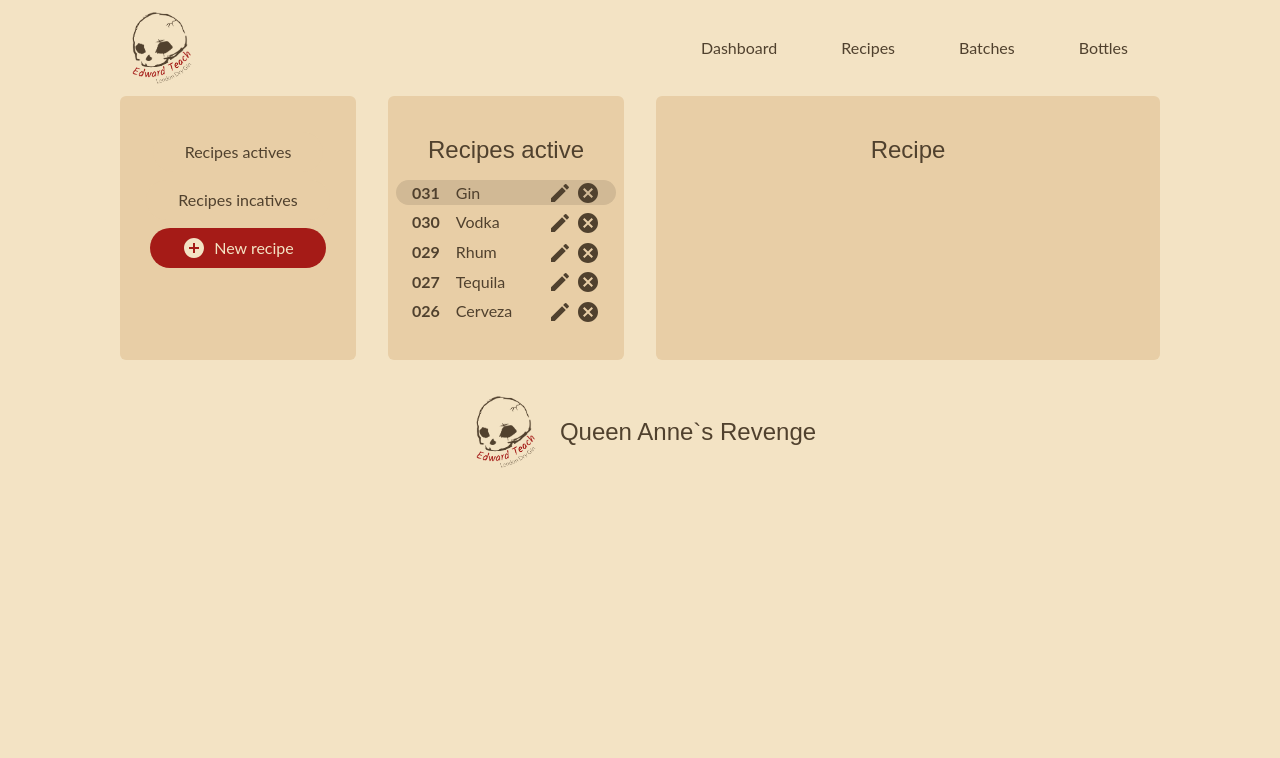
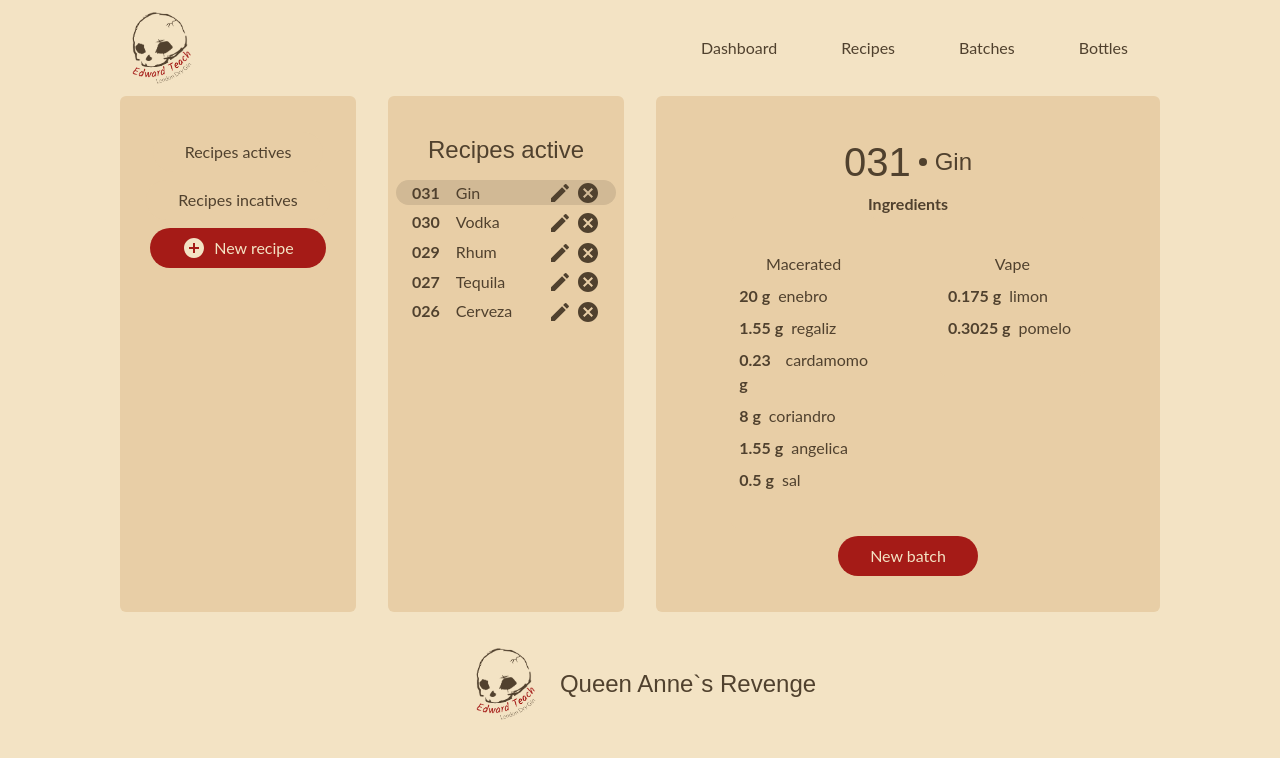
Before and after one commit to CesarZeballos/QueenAnnesRevenge-Front, a Next.js app in the folder front/: page /recipes in a window 1280 px wide. Shown: the top 758 px of the page. Built offline with nearby package versions, Linux system fonts and the light colour scheme.

Commit message:
creacion de la card de recipes
pasa algo raro que se setea en bucle el array de botanicos. revisar

```diff
--- a/front/src/app/recipes/page.tsx
+++ b/front/src/app/recipes/page.tsx
@@ -3,28 +3,97 @@ import ButtonIcon from "@/components/buttonIcon";
 import DashboardContainer from "@/components/dashboardContainer";
 import ItemContainer from "@/components/itemContainer";
 import {RecipeCardList} from "@/components/recipeCardList";
+import { RecipeInfo } from "@/components/recipeInfo";
 import { IRecipe, RecipeState } from "@/interfaces/interfacesRecipes";
 import { AddCircle } from "@mui/icons-material";
+import Link from "next/link";
 import { useEffect, useState } from "react";
 
 const recipesArray: IRecipe[] = [
-    {id: 1, name: "031", nickname: "Gin", abvGin: 4.5, abvMacerated: 4.5, time: 30, state: RecipeState.active, macerated: [], vape: []},
-    {id: 2, name: "030", nickname: "Vodka", abvGin: 4.5, abvMacerated: 4.5, time: 30, state: RecipeState.active, macerated: [], vape: []},
-    {id: 3, name: "029", nickname: "Rhum", abvGin: 4.5, abvMacerated: 4.5, time: 30, state: RecipeState.active, macerated: [], vape: []},
-    {id: 4, name: "028", nickname: "Whisky", abvGin: 4.5, abvMacerated: 4.5, time: 30, state: RecipeState.disabled, macerated: [], vape: []},
-    {id: 5, name: "027", nickname: "Tequila", abvGin: 4.5, abvMacerated: 4.5, time: 30, state: RecipeState.active, macerated: [], vape: []},
-    {id: 6, name: "026", nickname: "Cerveza", abvGin: 4.5, abvMacerated: 4.5, time: 30, state: RecipeState.active, macerated: [], vape: []},
-    {id: 7, name: "025", nickname: "Licor", abvGin: 4.5, abvMacerated: 4.5, time: 30, state: RecipeState.disabled, macerated: [], vape: []},
-    {id: 8, name: "024", nickname: "Vino", abvGin: 4.5, abvMacerated: 4.5, time: 30, state: RecipeState.disabled, macerated: [], vape: []},
-    {id: 9, name: "023", nickname: "Cerveza", abvGin: 4.5, abvMacerated: 4.5, time: 30, state: RecipeState.disabled, macerated: [], vape: []},
-    {id: 10, name: "022", nickname: "Cerveza", abvGin: 4.5, abvMacerated: 4.5, time: 30, state: RecipeState.disabled, macerated: [], vape: []},
-    {id: 11, name: "021", nickname: "Cerveza", abvGin: 4.5, abvMacerated: 4.5, time: 30, state: RecipeState.disabled, macerated: [], vape: []},
+    {id: 1, name: "031", nickname: "Gin", abvGin: 4.5, abvMacerated: 4.5, time: 30, state: RecipeState.active, macerated: [{name: "enebro", size: 20},
+        {name: "regaliz", size: 1.55},
+        {name: "cardamomo", size: 0.23},
+        {name: "coriandro", size: 8},
+        {name: "angelica", size: 1.55},
+        {name: "sal", size: 0.5}], vape: [{name: "limon", size: 0.175},
+            {name: "pomelo", size: 0.3025}]},
+    {id: 2, name: "030", nickname: "Vodka", abvGin: 4.5, abvMacerated: 4.5, time: 30, state: RecipeState.active, macerated: [{name: "enebro", size: 20},
+        {name: "regaliz", size: 1.55},
+        {name: "cardamomo", size: 0.23},
+        {name: "coriandro", size: 8},
+        {name: "angelica", size: 1.55},
+        {name: "sal", size: 0.5}], vape: [{name: "limon", size: 0.175},
+            {name: "pomelo", size: 0.3025}]},
+    {id: 3, name: "029", nickname: "Rhum", abvGin: 4.5, abvMacerated: 4.5, time: 30, state: RecipeState.active, macerated: [{name: "enebro", size: 20},
+        {name: "regaliz", size: 1.55},
+        {name: "cardamomo", size: 0.23},
+        {name: "coriandro", size: 8},
+        {name: "angelica", size: 1.55},
+        {name: "sal", size: 0.5}], vape: [{name: "limon", size: 0.175},
+            {name: "pomelo", size: 0.3025}]},
+    {id: 4, name: "028", nickname: "Whisky", abvGin: 4.5, abvMacerated: 4.5, time: 30, state: RecipeState.disabled, macerated: [{name: "enebro", size: 20},
+        {name: "regaliz", size: 1.55},
+        {name: "cardamomo", size: 0.23},
+        {name: "coriandro", size: 8},
+        {name: "angelica", size: 1.55},
+        {name: "sal", size: 0.5}], vape: [{name: "limon", size: 0.175},
+            {name: "pomelo", size: 0.3025}]},
+    {id: 5, name: "027", nickname: "Tequila", abvGin: 4.5, abvMacerated: 4.5, time: 30, state: RecipeState.active, macerated: [{name: "enebro", size: 20},
+        {name: "regaliz", size: 1.55},
+        {name: "cardamomo", size: 0.23},
+        {name: "coriandro", size: 8},
+        {name: "angelica", size: 1.55},
+        {name: "sal", size: 0.5}], vape: [{name: "limon", size: 0.175},
+            {name: "pomelo", size: 0.3025}]},
+    {id: 6, name: "026", nickname: "Cerveza", abvGin: 4.5, abvMacerated: 4.5, time: 30, state: RecipeState.active, macerated: [{name: "enebro", size: 20},
+        {name: "regaliz", size: 1.55},
+        {name: "cardamomo", size: 0.23},
+        {name: "coriandro", size: 8},
+        {name: "angelica", size: 1.55},
+        {name: "sal", size: 0.5}], vape: [{name: "limon", size: 0.175},
+            {name: "pomelo", size: 0.3025}]},
+    {id: 7, name: "025", nickname: "Licor", abvGin: 4.5, abvMacerated: 4.5, time: 30, state: RecipeState.disabled, macerated: [{name: "enebro", size: 20},
+        {name: "regaliz", size: 1.55},
+        {name: "cardamomo", size: 0.23},
+        {name: "coriandro", size: 8},
+        {name: "angelica", size: 1.55},
+        {name: "sal", size: 0.5}], vape: [{name: "limon", size: 0.175},
+            {name: "pomelo", size: 0.3025}]},
+    {id: 8, name: "024", nickname: "Vino", abvGin: 4.5, abvMacerated: 4.5, time: 30, state: RecipeState.disabled, macerated: [{name: "enebro", size: 20},
+        {name: "regaliz", size: 1.55},
+        {name: "cardamomo", size: 0.23},
+        {name: "coriandro", size: 8},
+        {name: "angelica", size: 1.55},
+        {name: "sal", size: 0.5}], vape: [{name: "limon", size: 0.175},
+            {name: "pomelo", size: 0.3025}]},
+    {id: 9, name: "023", nickname: "Cerveza", abvGin: 4.5, abvMacerated: 4.5, time: 30, state: RecipeState.disabled, macerated: [{name: "enebro", size: 20},
+        {name: "regaliz", size: 1.55},
+        {name: "cardamomo", size: 0.23},
+        {name: "coriandro", size: 8},
+        {name: "angelica", size: 1.55},
+        {name: "sal", size: 0.5}], vape: [{name: "limon", size: 0.175},
+            {name: "pomelo", size: 0.3025}]},
+    {id: 10, name: "022", nickname: "Cerveza", abvGin: 4.5, abvMacerated: 4.5, time: 30, state: RecipeState.disabled, macerated: [{name: "enebro", size: 20},
+        {name: "regaliz", size: 1.55},
+        {name: "cardamomo", size: 0.23},
+        {name: "coriandro", size: 8},
+        {name: "angelica", size: 1.55},
+        {name: "sal", size: 0.5}], vape: [{name: "limon", size: 0.175},
+            {name: "pomelo", size: 0.3025}]},
+    {id: 11, name: "021", nickname: "Cerveza", abvGin: 4.5, abvMacerated: 4.5, time: 30, state: RecipeState.disabled, macerated: [{name: "enebro", size: 20},
+        {name: "regaliz", size: 1.55},
+        {name: "cardamomo", size: 0.23},
+        {name: "coriandro", size: 8},
+        {name: "angelica", size: 1.55},
+        {name: "sal", size: 0.5}], vape: [{name: "limon", size: 0.175},
+            {name: "pomelo", size: 0.3025}]},
 ];
 
 const Recipes: React.FC = () => {
     const [section, setSection] = useState("active");
     const [recipes, setRecipes] = useState<IRecipe[]>([]);
     const [recipeId, setRecipeId] = useState(1);
+    const [recipeInfo, setRecipeInfo] = useState<IRecipe>(recipesArray[0]);
 
     useEffect(()=> {
         console.log(section)
@@ -33,9 +102,9 @@ const Recipes: React.FC = () => {
     }, [section])
 
     useEffect(()=> {
-        console.log(recipeId)
         const recipe = recipesArray.find(recipe => recipe.id === recipeId);
-        console.log(recipe)
+        if(!recipe) return;
+        setRecipeInfo(recipe);
     }, [recipeId])
 
     return (
@@ -62,7 +131,8 @@ const Recipes: React.FC = () => {
                 </ItemContainer>
 
                 <ItemContainer className="col-span-2">
-                    <h2 className="header2">Recipe</h2>
+                    <RecipeInfo recipeData={recipeInfo} />
+                    <Link href="/batches/newBatch" className="buttonPrimary">New batch</Link>
                 </ItemContainer>
             </DashboardContainer>
         </div>
--- /dev/null
+++ b/front/src/components/recipeInfo/index.tsx
@@ -0,0 +1,40 @@
+import { IBotanic, IRecipe } from "@/interfaces/interfacesRecipes"
+import ItemContainer from "../itemContainer"
+import ChevronRightIcon from '@mui/icons-material/ChevronRight';
+import ChevronLeftIcon from '@mui/icons-material/ChevronLeft';
+import { useEffect, useState } from "react";
+
+export const RecipeInfo: React.FC<{recipeData: IRecipe}> = ({recipeData}) => {
+    const {name, nickname, abvGin, abvMacerated, time, state, macerated, vape} = recipeData
+
+    return (
+        <div>
+            <div className="flex flex-row gap-2 items-center justify-center">
+                <h1 className="header1">{name}</h1>
+                <circle className="w-2 h-2 bg-darkBrown rounded" />
+                <h2 className="header2">{nickname}</h2>
+            </div>
+            <h2 className="textBodyBold text-center">Ingredients</h2>
+            <div className="flex flex-row gap-16 w-full">
+            <ItemContainer>
+                <h3 className="textBody">Macerated</h3>
+                {macerated.map(botanic => (
+                    <div key={name} className="flex flex-row gap-2 w-full">
+                        <p className="textBodyBold">{botanic.size} g</p>
+                        <p className="textBody"> {botanic.name}</p>
+                    </div>
+                ))}
+            </ItemContainer>
+            <ItemContainer>
+                <h3 className="textBody">Vape</h3>
+                {vape.map(botanic => (
+                    <div key={name} className="flex flex-row gap-2 w-full">
+                        <p className="textBodyBold">{botanic.size} g</p>
+                        <p className="textBody"> {botanic.name}</p>
+                    </div>
+                ))}
+            </ItemContainer>
+            </div>
+        </div>
+    )
+}
```
Also changed, not shown: front/src/utils/fecthRecipes.ts (added).
